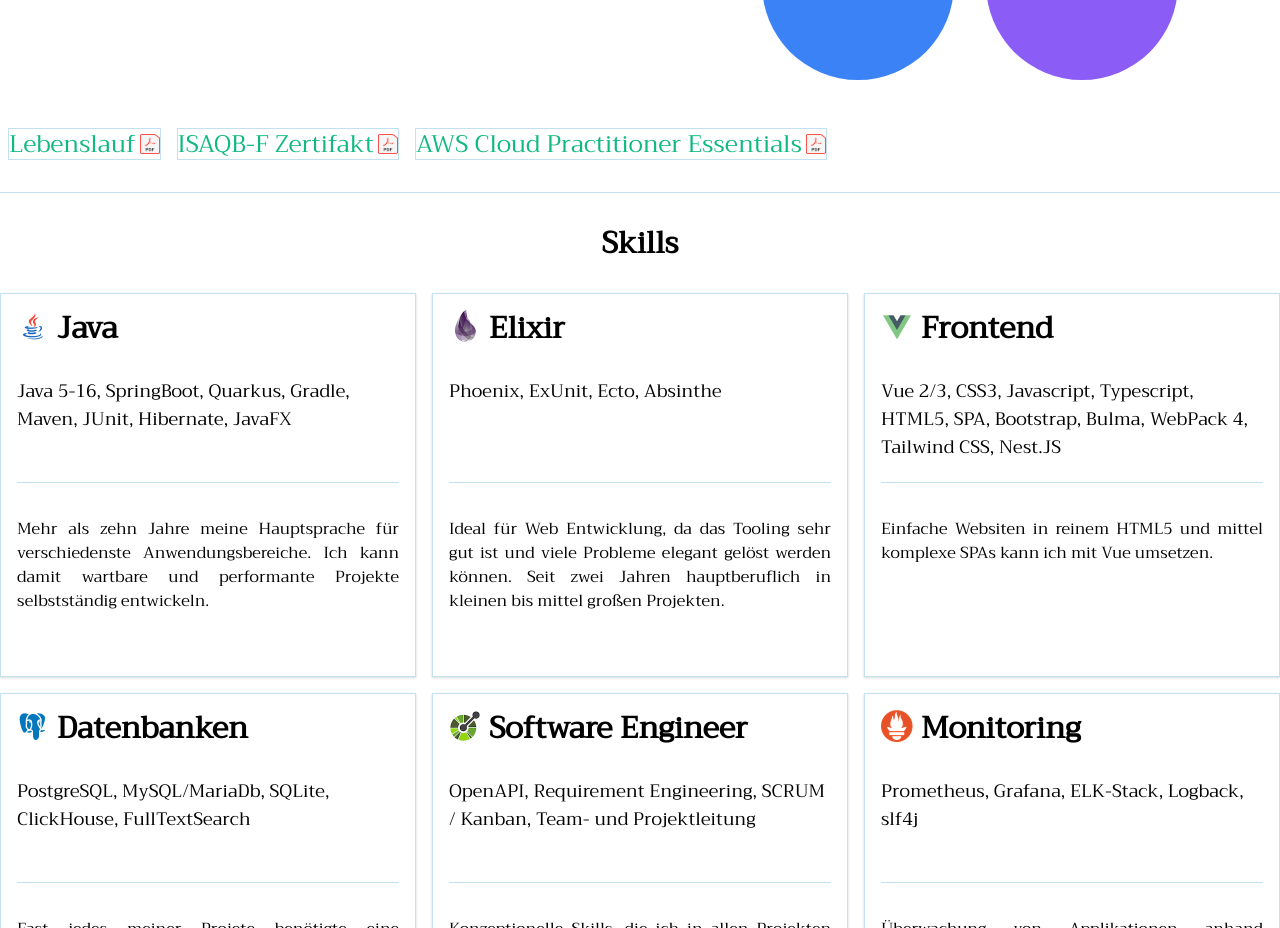
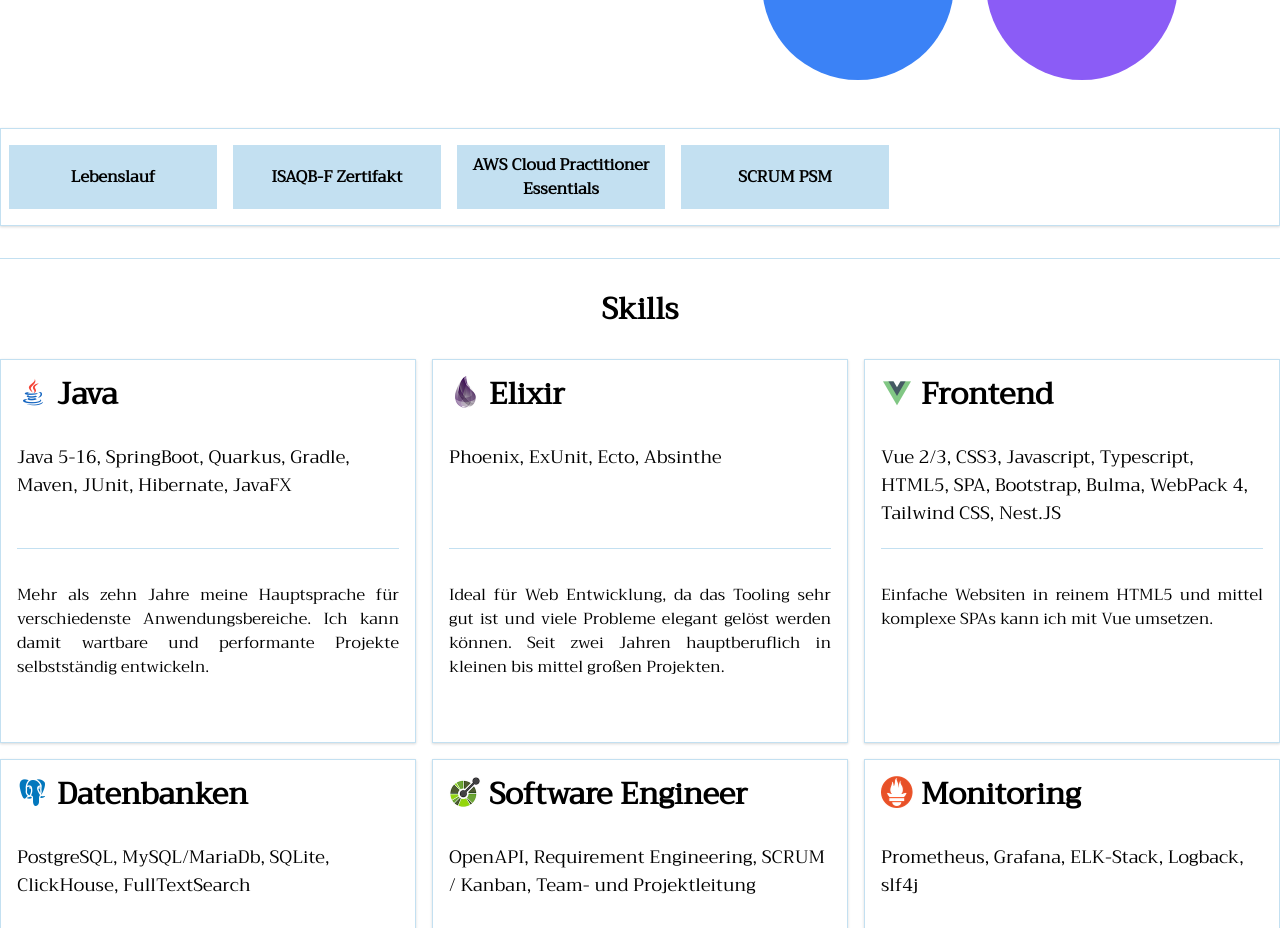
Before and after one commit to Meldanor/PersonalWebpage, a Nuxt app: page / in a window 1280 px wide. Shown: the part 1480-2408 px from the top of the page. Built offline with nearby package versions, Linux system fonts and the light colour scheme.

Commit message:
Improve download buttons
Add Scrum Master PSM 1

```diff
--- a/components/Documents.vue
+++ b/components/Documents.vue
@@ -1,5 +1,6 @@
 <template>
-  <div class="w-full flex">
+  <div class="download-content">
+    <div class="flex">
       <OpenFile
         display-name="Lebenslauf"
         url="/files/Lebenslauf_Kilian_Gaertner_2022.pdf"
@@ -12,6 +13,11 @@
         display-name="AWS Cloud Practitioner Essentials"
         url="/files/AWS Training & Certification - Certificate of Completion.pdf"
       />
+      <OpenFile
+        display-name="SCRUM PSM"
+        url="/files/Kilian_Gaertner_Professional Scrum Master I.pdf"
+      />
+    </div>
   </div>
 </template>
 
@@ -23,3 +29,10 @@
   components: { OpenFile }
 }
 </script>
+
+<style>
+.download-content {
+  border-color: rgba(195, 224, 241, var(--tw-border-opacity));
+  @apply border shadow border-2 py-4
+}
+</style>
--- a/components/documents/OpenFile.vue
+++ b/components/documents/OpenFile.vue
@@ -1,7 +1,6 @@
 <template>
   <a class="open-file" target="_blank" rel="noreferrer" :href="url">
     {{ displayName }}
-    <img src="/logos/195px-PDF_file_icon.svg.png" class="w-5 h-5 ml-1">
   </a>
 </template>
 
@@ -24,10 +23,11 @@
 
 <style>
 .open-file {
-
-  height: 2rem;
-
-  border-color: rgba(195, 224, 241, var(--tw-border-opacity));
-  @apply border text-2xl mx-2 flex items-center
+  background-color: rgba(195, 224, 241, var(--tw-border-opacity));
+  @apply w-52 h-16 p-2 text-black font-semibold transition-colors flex items-center justify-center text-center mx-2
+}
+.open-file:hover {
+  --tw-bg-opacity: 1;
+  background-color: rgba(152, 202, 231, var(--tw-border-opacity));
 }
 </style>
```
Also changed, not shown: static/logos/195px-PDF_file_icon.svg.png (deleted), 1 other file (tests, documents, lock files or other folders). Lines whose indentation alone changed are shown as unchanged.
